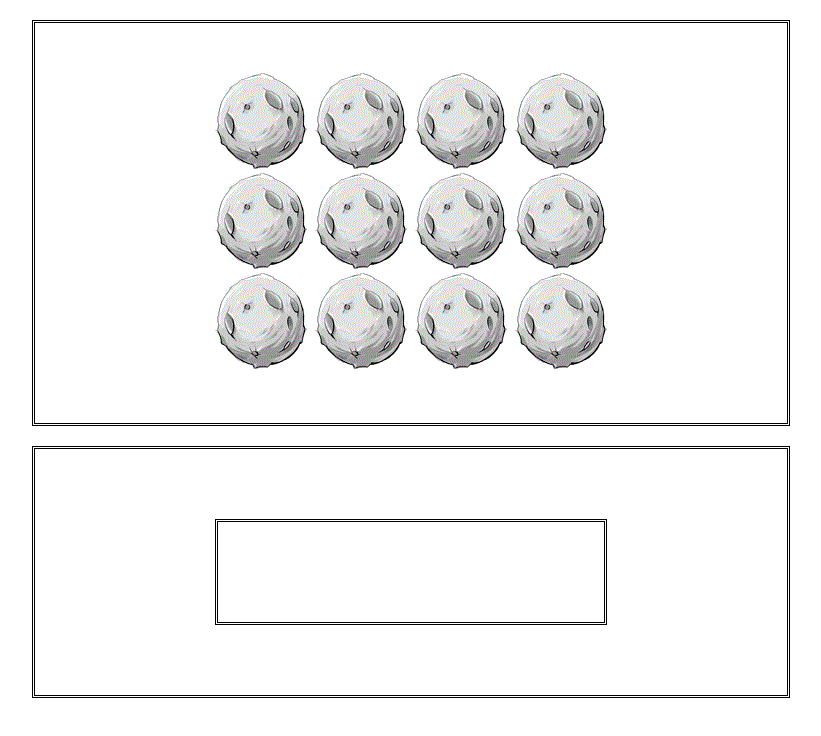
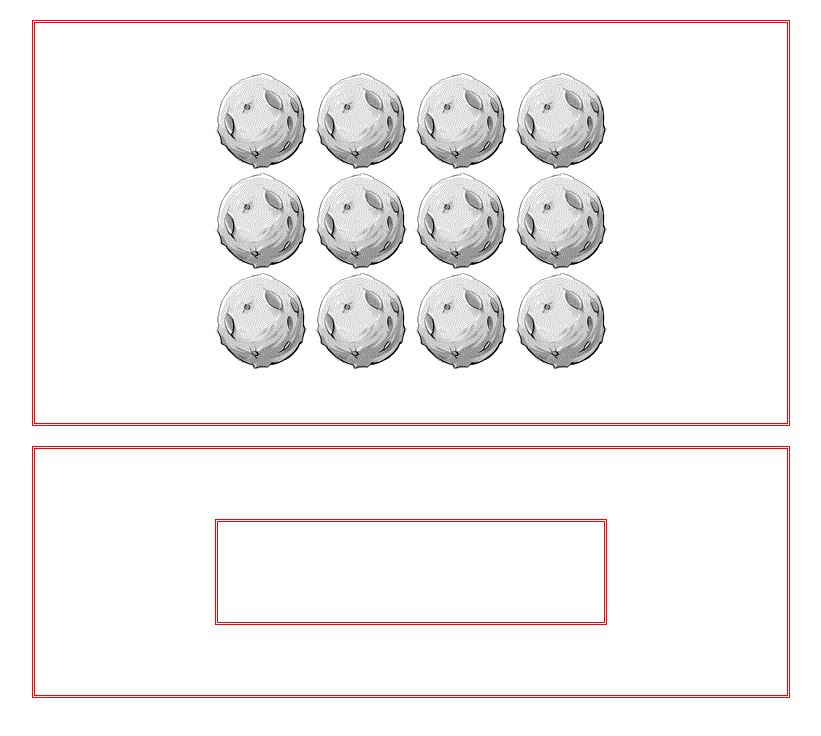
Before and after one commit to maiaboelmagde/MemoryGame, a plain HTML site: page index.html in a window 1280 px wide. Shown: the whole page, without its empty margins (229-1050 px from the left). Drawn offline with Linux system fonts and the light colour scheme.

Commit message:
changing border color

```diff
--- a/index.html
+++ b/index.html
@@ -10,7 +10,7 @@
             padding: 50px;
             margin: 20px 20%;
             border-style: double;
-            border-color: black;
+            border-color: red;
         }
 
         h1{
```
